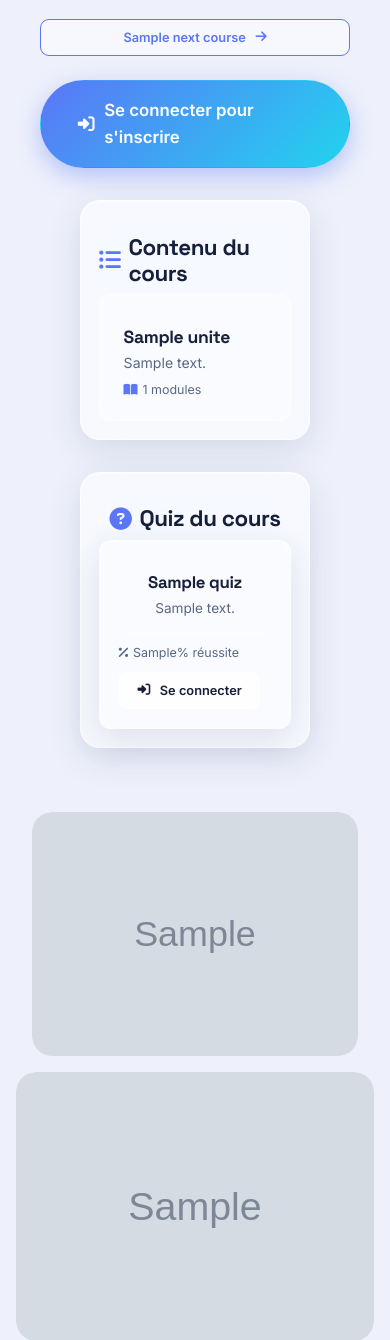
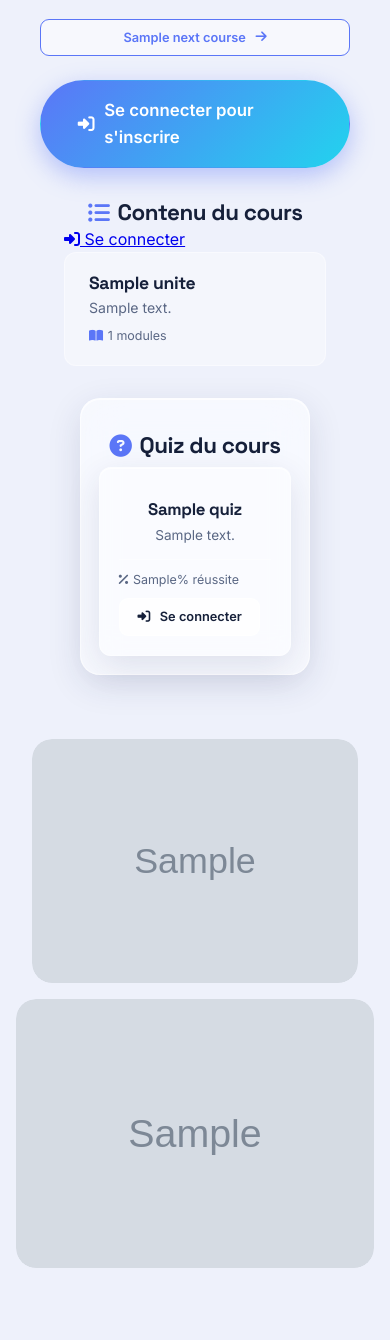
Before and after one commit to marcusblai32-ctrl/educdim, a Django app: template templates/courses/course_detail.html in a window 390 px wide. Shown: the part 882-2222 px from the top of the page. Run offline with Django 5.2, Linux system fonts and the light colour scheme; the template is opened without the code that fills it: most values are stand-ins (such as "Sample title", 1, 10 or a date in 2020); grey boxes marked "Sample" are stand-in pictures.

Commit message:
Update course_detail.html

```diff
--- a/templates/courses/course_detail.html
+++ b/templates/courses/course_detail.html
@@ -274,7 +345,77 @@
         color: var(--primary);
     }
 
-    /* ===== QUIZ GRID - PI LAJ ===== */
+    /* ===== CONTENU CARD AVEC BOUTON ===== */
+    .content-card {
+        background: var(--glass);
+        backdrop-filter: blur(var(--blur)) saturate(150%);
+        -webkit-backdrop-filter: blur(var(--blur)) saturate(150%);
+        border: 1px solid var(--glass-brd);
+        border-radius: var(--radius);
+        box-shadow: var(--glass-sh);
+        padding: 2.5rem;
+        transition: var(--transition);
+        position: relative;
+        overflow: hidden;
+    }
+
+    .content-card::before {
+        content: '';
+        position: absolute;
+        top: -50%;
+        right: -50%;
+        width: 100%;
+        height: 100%;
+        background: radial-gradient(circle, rgba(91, 118, 247, 0.03), transparent 70%);
+        pointer-events: none;
+    }
+
+    .content-card:hover {
+        box-shadow: var(--shadow-hover);
+    }
+
+    .content-card .card-header-actions {
+        display: flex;
+        justify-content: space-between;
+        align-items: center;
+        flex-wrap: wrap;
+        gap: 1rem;
+        margin-bottom: 1.5rem;
+    }
+
+    .content-card .card-header-actions .btn-start {
+        background: linear-gradient(135deg, var(--success), #4ade80);
+        color: #fff;
+        padding: 0.7rem 1.8rem;
+        border-radius: 50px;
+        border: none;
+        font-weight: 600;
+        font-size: 0.95rem;
+        display: inline-flex;
+        align-items: center;
+        gap: 0.6rem;
+        text-decoration: none;
+        transition: var(--transition);
+        box-shadow: 0 4px 15px rgba(40, 167, 69, 0.25);
+        font-family: var(--font-body);
+    }
+
+    .content-card .card-header-actions .btn-start:hover {
+        transform: translateY(-3px) scale(1.02);
+        box-shadow: 0 8px 25px rgba(40, 167, 69, 0.35);
+    }
+
+    .content-card .card-header-actions .btn-start i {
+        color: #fff;
+    }
+
+    .content-card .card-header-actions .btn-start:disabled {
+        opacity: 0.5;
+        cursor: not-allowed;
+        transform: none !important;
+    }
+
+    /* ===== QUIZ GRID ===== */
     .quiz-grid {
         display: grid;
         grid-template-columns: repeat(auto-fill, minmax(350px, 1fr));
@@ -422,11 +571,6 @@
         padding: 1rem;
     }
 
-    /* ===== CARD PADDING ===== */
-    .card {
-        padding: 2.5rem;
-    }
-
     /* ===== RESPONSIVE ===== */
     @media (max-width: 768px) {
         .course-detail-title {
@@ -478,8 +622,17 @@
             font-size: 1rem;
         }
 
-        .card {
+        .content-card {
             padding: 1.5rem;
+        }
+
+        .content-card .card-header-actions {
+            flex-direction: column;
+            align-items: stretch;
+        }
+
+        .content-card .card-header-actions .btn-start {
+            justify-content: center;
         }
 
         .quiz-card {
@@ -515,7 +668,7 @@
             padding: 1rem;
         }
 
-        .card {
+        .content-card {
             padding: 1rem;
         }
 
@@ -607,15 +760,9 @@
             <div class="course-actions">
                 {% if user.is_authenticated %}
                     {% if inscription_approuvee or a_acces_abonnement %}
-                        {% if cours.unites.first %}
-                        <a href="{% url 'courses:unit_detail' cours.unites.first.pk %}" class="btn btn-success btn-lg">
-                            <i class="fas fa-play"></i> {% trans "Commencer le cours" %}
+                        <a href="{% if cours.unites.first %}{% url 'courses:unit_detail' cours.unites.first.pk %}{% else %}#{% endif %}" class="btn btn-success btn-lg">
+                            <i class="fas fa-play"></i> {% if cours.unites.first %}{% trans "Commencer le cours" %}{% else %}{% trans "Cours en préparation" %}{% endif %}
                         </a>
-                        {% else %}
-                        <button class="btn btn-secondary btn-lg" disabled>
-                            <i class="fas fa-clock"></i> {% trans "Cours en préparation" %}
-                        </button>
-                        {% endif %}
                     {% elif prerequis_completed %}
                     <a href="{% url 'enrollments:enroll_course' cours.pk %}" class="btn btn-primary btn-lg">
                         <i class="fas fa-user-plus"></i> {% trans "S'inscrire" %}
@@ -647,12 +794,40 @@
         </div>
     </div>
 
-    <!-- ===== CONTENU DU COURS ===== -->
+    <!-- ===== CONTENU DU COURS AVEC BOUTON ===== -->
     <div class="course-detail-container" style="margin-top: 2rem;">
-        <div class="card">
-            <h2 class="section-card-title">
-                <i class="fas fa-list-ul"></i> {% trans "Contenu du cours" %}
-            </h2>
+        <div class="content-card">
+            <div class="card-header-actions">
+                <h2 class="section-card-title" style="margin-bottom:0;">
+                    <i class="fas fa-list-ul"></i> {% trans "Contenu du cours" %}
+                </h2>
+                {% if user.is_authenticated %}
+                    {% if inscription_approuvee or a_acces_abonnement %}
+                        {% if cours.unites.first %}
+                        <a href="{% url 'courses:unit_detail' cours.unites.first.pk %}" class="btn-start">
+                            <i class="fas fa-play"></i> {% trans "Commencer le cours" %}
+                        </a>
+                        {% else %}
+                        <button class="btn-start" disabled>
+                            <i class="fas fa-clock"></i> {% trans "Cours en préparation" %}
+                        </button>
+                        {% endif %}
+                    {% elif prerequis_completed %}
+                    <a href="{% url 'enrollments:enroll_course' cours.pk %}" class="btn-start">
+                        <i class="fas fa-user-plus"></i> {% trans "S'inscrire maintenant" %}
+                    </a>
+                    {% else %}
+                    <button class="btn-start" disabled>
+                        <i class="fas fa-lock"></i> {% trans "Prérequis manquants" %}
+                    </button>
+                    {% endif %}
+                {% else %}
+                <a href="{% url 'accounts:login' %}?next={{ request.path }}" class="btn-start">
+                    <i class="fas fa-sign-in-alt"></i> {% trans "Se connecter" %}
+                </a>
+                {% endif %}
+            </div>
+
             {% if unites %}
             <div class="units-list">
                 {% for unite in unites %}
```
Also changed, not shown: other parts of templates/courses/course_detail.html (+83 -4 lines).
